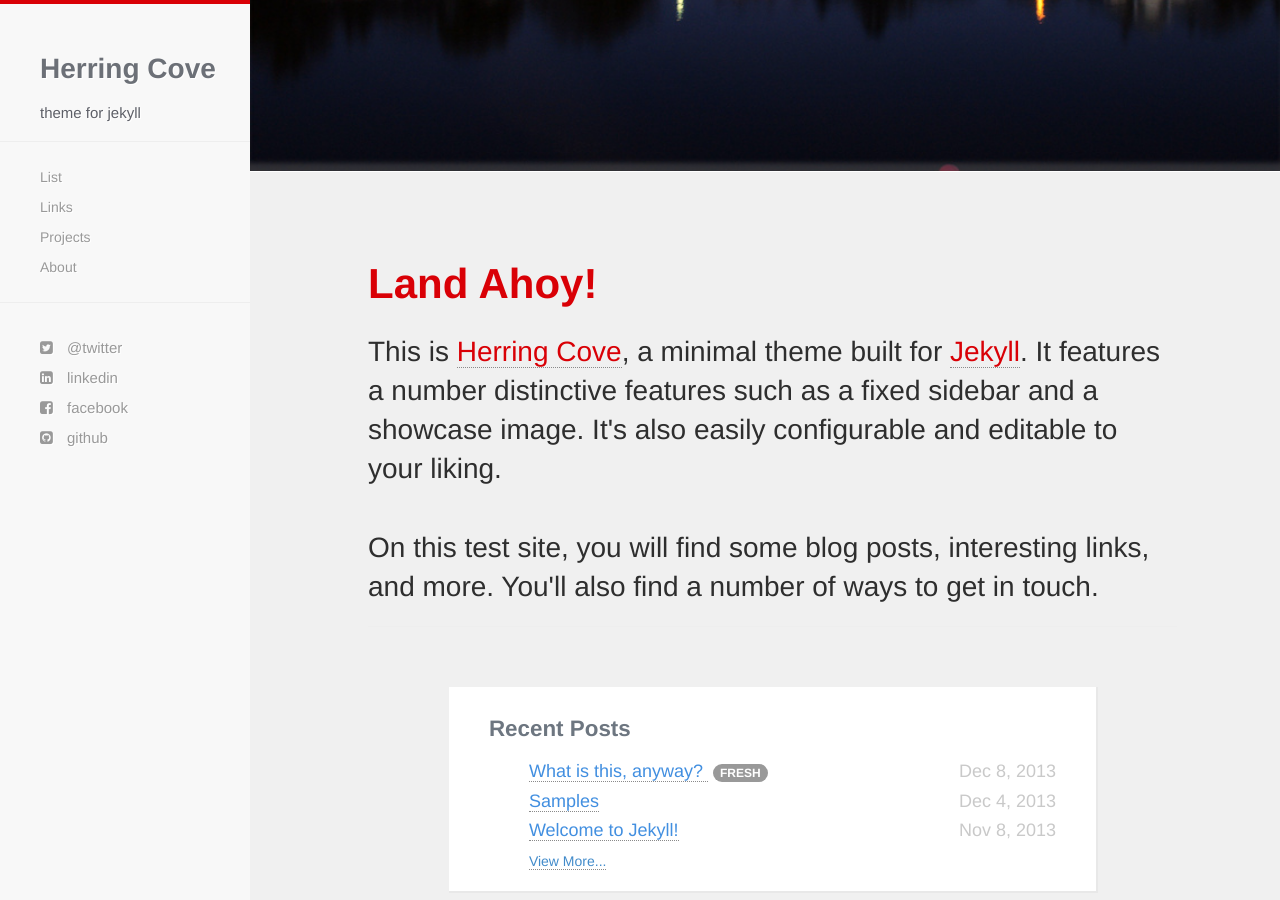
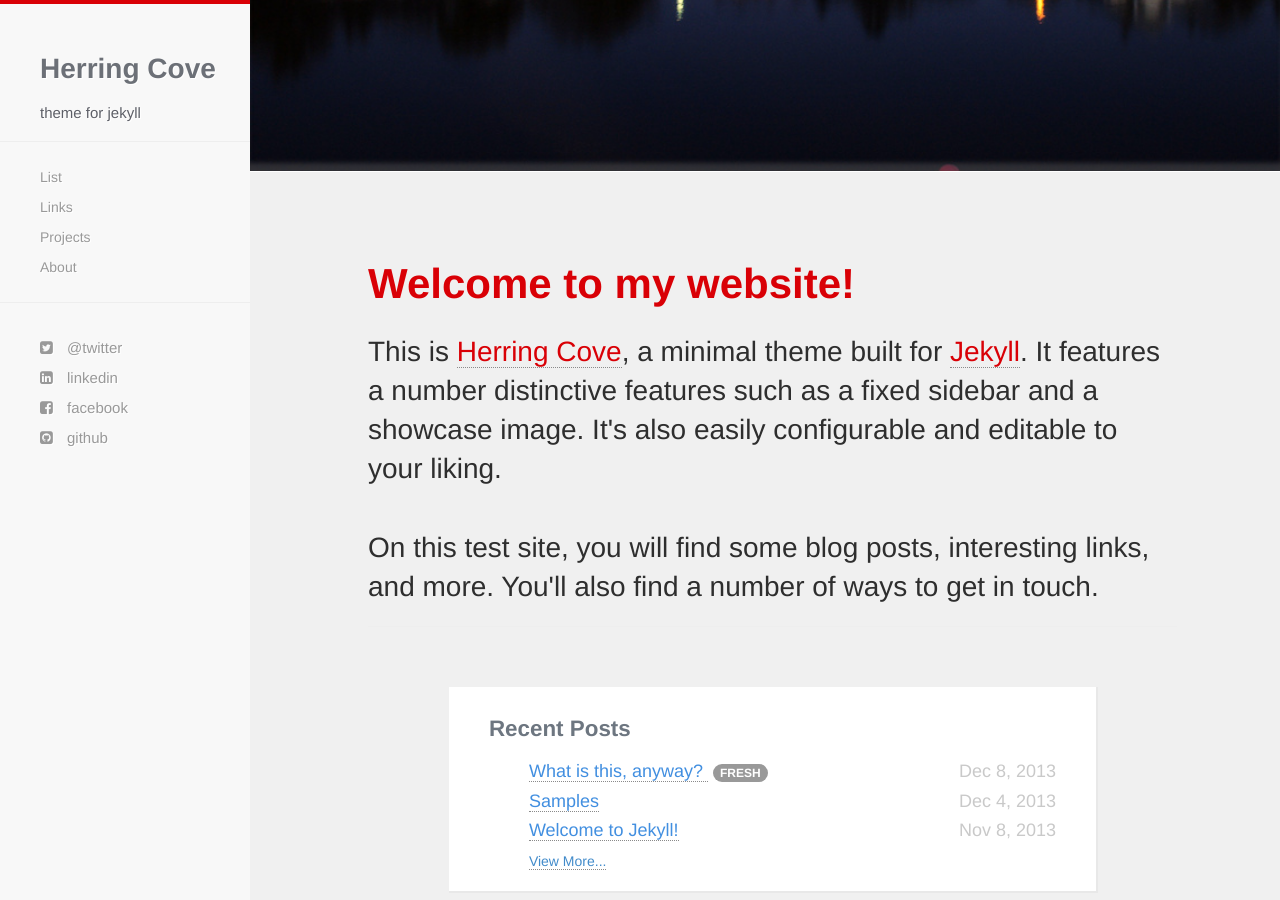
Before and after one commit to cpayumo/cpayumo.github.io, a Jekyll site: the page built from index.html, in a window 1280 px wide and 900 px high, scrolled down 532 px. Built offline with Jekyll 4.4.1, drawn with Linux system fonts in a browser that asks for light colours; nearby versions of some CDN libraries; Markdown is read by kramdown in place of the engine named in the settings.

Commit message:
fixed greeting

```diff
--- a/_includes/greeting.html
+++ b/_includes/greeting.html
@@ -1,7 +1,7 @@
   </div>
   <div class="container">
     <div id="welcome-greeting">
-      <h1>Land Ahoy!</h1>
+      <h1>Welcome to my website!</h1>
       <h2>This is <a href="https://github.com/arnp/herring-cove">Herring Cove</a>, a minimal theme built for <a href="http://jekyllrb.com"> Jekyll</a>. It features a number distinctive features such as a fixed sidebar and a showcase image. It's also easily configurable and editable to your liking. <br><br> On this test site, you will find some blog posts, interesting links, and more. You'll also find a number of ways to get in touch.</h2>
       <hr />
     </div>
```
